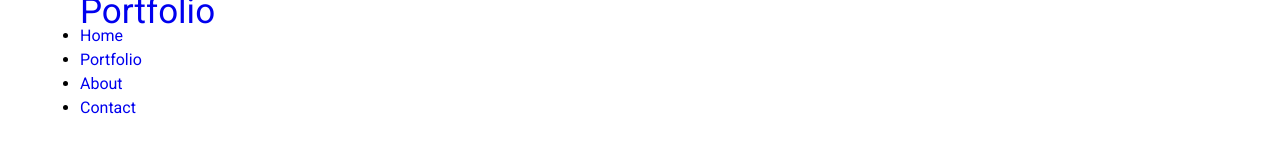
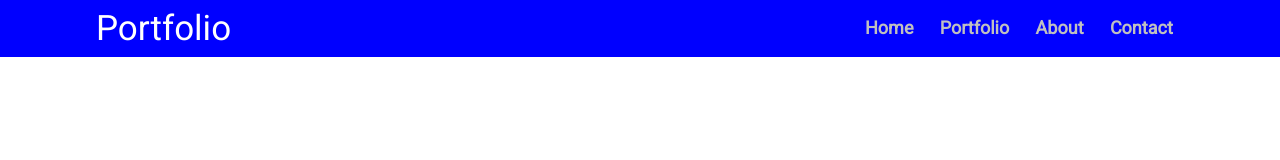
Before and after one commit to amandahiller/Portolio_Website, a plain HTML site: page html/index.html in a window 1280 px wide. Drawn offline with Linux system fonts and the light colour scheme; files that its build step writes are made by us from their sources.

Commit message:
Added navbar css

```diff
--- a/css/style.css
+++ b/css/style.css
@@ -60,3 +60,34 @@ border: blue solid;
 color: blue;
 border-radius: 5px;
 }
+
+#navbar{
+position: fixed;
+width: 100%;
+padding: 1rem;
+background: #0000ff;
+}
+#navbar .container{
+display: flex;
+align-items: center;
+justify-content: space-between;
+z-index: 1;
+}
+#navbar .container .logo a{
+color:#fff;
+}
+#navbar .menu li{
+list-style: none;
+display: inline-block;
+}
+#navbar .menu li a{
+font-size: 18px;
+font-weight: 600;
+padding: 0.45rem;
+margin: 0 0.25rem;
+color: #c0c0c0;
+
+}
+#navbar .menu li a:hover{
+color: #fff;
+}
```
